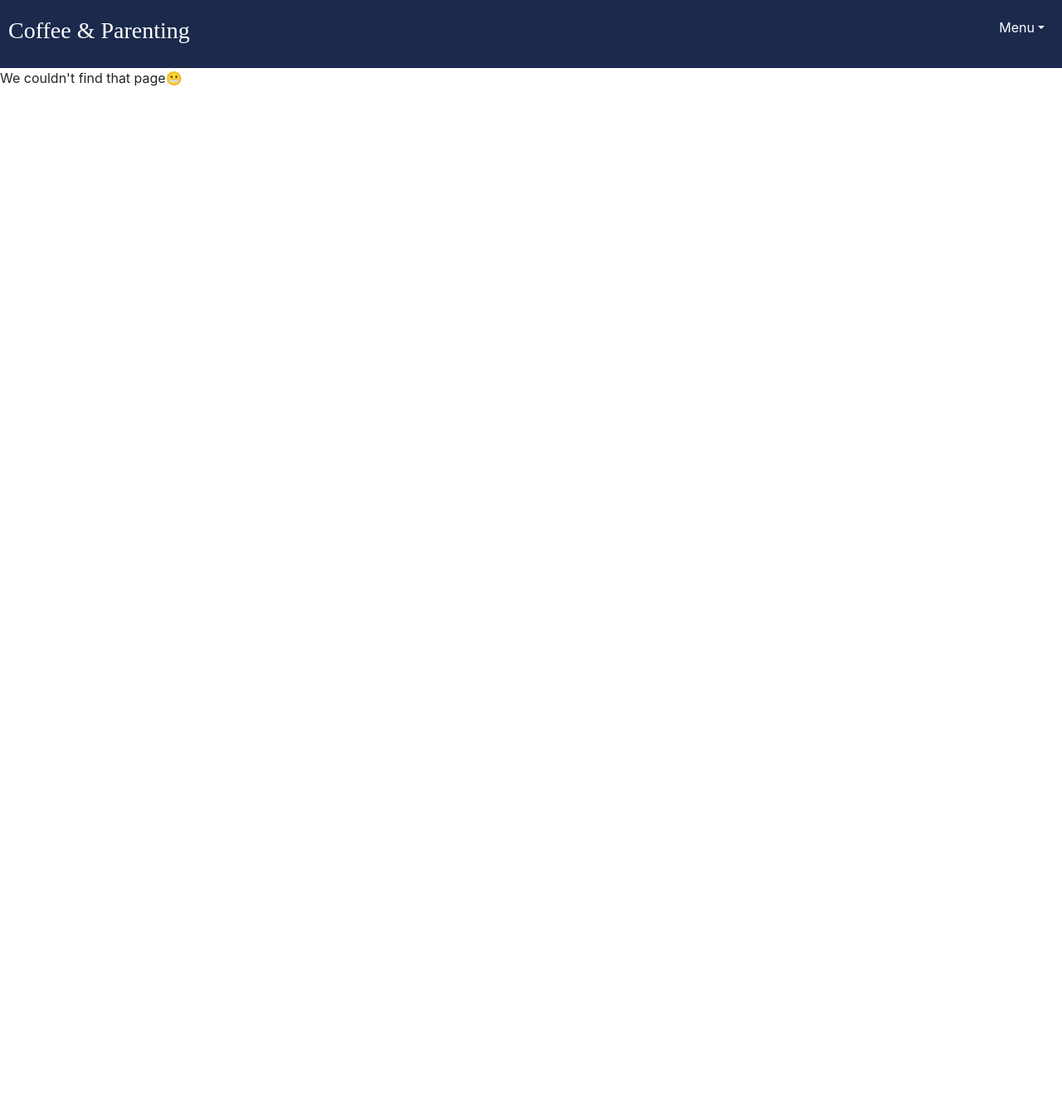
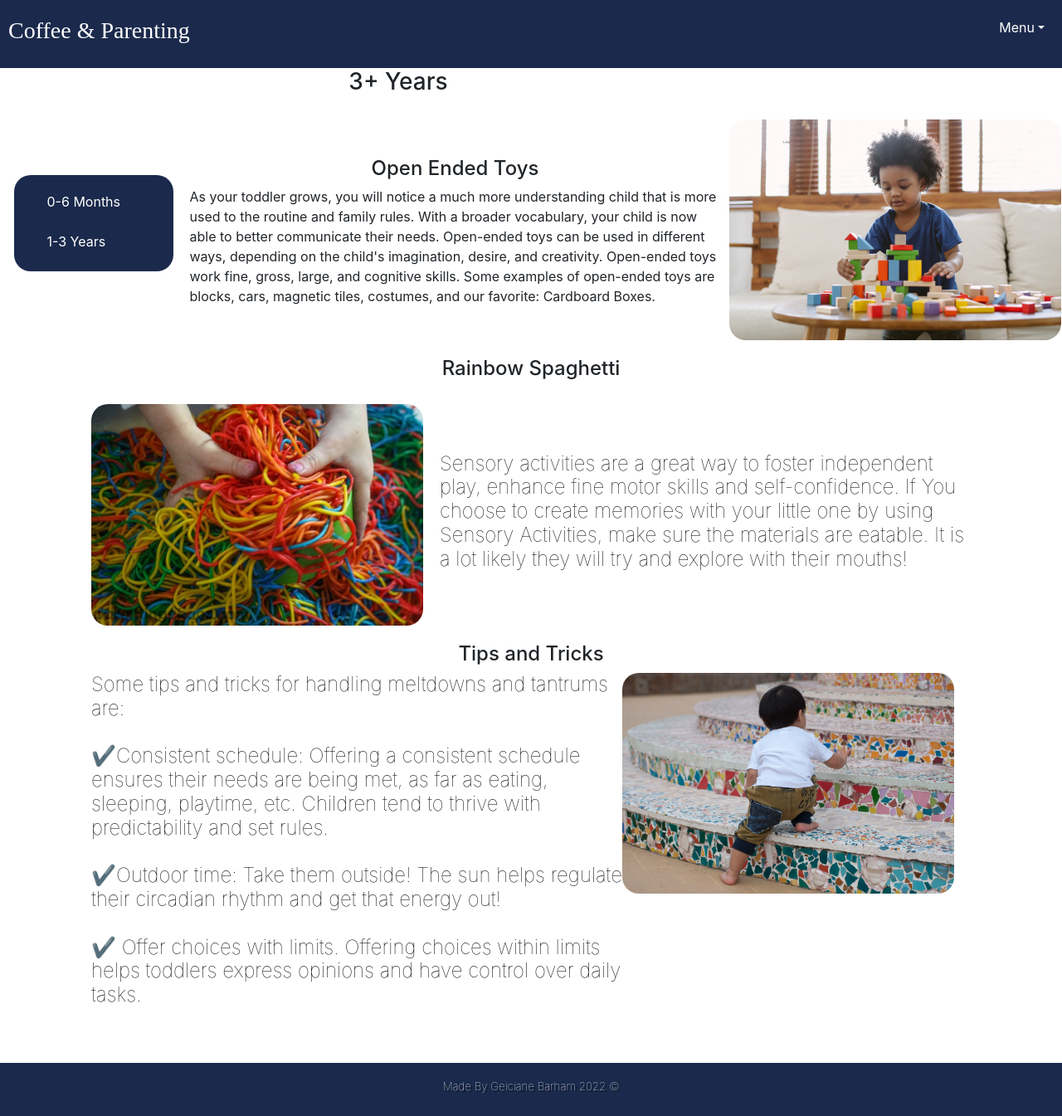
Before and after one commit to geicibarham/Coffee-Parenting, a React (Create React App) app in the folder client/: page /three in a window 1280 px wide. Shown: the whole page at 83% size. Before the commit the page ends 800 px from the top, so only its background shows below. Built offline with nearby package versions, Linux system fonts and the light colour scheme; a web font is replaced by a local one.

Commit message:
working on activitites componentes

```diff
--- a/client/src/App.js
+++ b/client/src/App.js
@@ -20,6 +20,7 @@ import SinglePost from "./components/single-post";
 import Activities from "./components/activities";
 import Sixmonths from "./components/activities/6months";
 import OneThree from "./components/activities/one-three";
+import Three from "./components/activities/3+";
 
 
 const httpLink = createHttpLink({
@@ -63,6 +64,7 @@ function App() {
             <Route path="/activities" element={<Activities />} />
             <Route path="/sixmonths" element={<Sixmonths />} />
             <Route path="/one-three" element={<OneThree />} />
+            <Route path="/three" element={<Three />} />
             <Route path="/join" element={<Join />} />
             <Route path="/login" element={<Login />} />
             <Route path="/main" element={<Main />} />
--- /dev/null
+++ b/client/src/components/activities/3+.js
@@ -0,0 +1,151 @@
+
+import css from './style.css'
+import Footer from '../footer'
+import { Link } from 'react-router-dom'
+import kid from '../../assets/images/child-walking.jpg'
+import toddler from '../../assets/images/toddler.jpg'
+import rainbow from '../../assets/images/rainbow.jpg'
+import block from '../../assets/images/blocks.jpg'
+
+function Three() {
+    return (
+
+
+        <>
+
+
+            <h3 style={{
+                textAlign: "center",
+                paddingBottom: "20px",
+                paddingBottom: "20px"
+            }}>3+ Years</h3>
+
+
+            <section id="six-month-container">
+
+
+                <div id="text-image">
+
+                    <ul style={{
+                        width: "15%", height: "fit-content",
+                        alignSelf: "center",
+                        marginRight: "20px"
+                    }} id="activity-list">
+
+
+                        <Link to="/sixmonths">0-6 Months</Link>  < br /> < br />
+                        <Link to="/one-three">1-3 Years</Link>  < br /> < br />
+
+
+
+                    </ul>
+
+
+                    < br />
+                    < br />
+                    <p style={{
+                        alignSelf: "center",
+                        width: "50%"
+                    }}>
+                        <h4 style={{
+                            textAlign: "center",
+                            paddingTop: "20px"
+                        }}>Open Ended Toys</h4>
+                        As your toddler grows, you will notice a much more understanding child that is more
+                        used to the routine and family rules.
+                        With a broader vocabulary, your child is now able to better communicate their needs.
+                        Open-ended toys can be used in different ways, depending on the child's imagination, desire,
+                        and creativity.
+                        Open-ended toys work fine, gross, large, and cognitive skills. Some examples of open-ended toys are
+                        blocks, cars, magnetic tiles, costumes, and our favorite: Cardboard Boxes.
+
+
+                    </p>
+                    < img style={{
+                        width: "400px",
+                        borderRadius: "20px",
+                        marginLeft: "10px"
+                    }}
+                        src={block} alt="kid playing with blocks" />
+                </div>
+
+
+
+                <h4 style={{
+                    textAlign: "center",
+                    paddingTop: "20px",
+                    paddingBottom: "20px"
+                }}>Rainbow Spaghetti</h4>
+                <div id="text-image">
+
+                    < img style={{
+                        width: "400px",
+                        borderRadius: "20px",
+                        marginRight: "20px"
+                    }}
+                        src={rainbow} alt="rainbow spaghetti" />
+                    <h4 style={{
+                        width: "50%",
+                        alignSelf: "center",
+                        color: "black",
+                        fontWeight: "lighter"
+                    }}>
+                        Sensory activities are a great way to foster independent play,
+                        enhance fine motor skills and self-confidence.
+                        If You choose to create memories with your little one by
+                        using Sensory Activities, make sure the materials
+                        are eatable. It is a lot likely they will try and explore with their mouths!
+                    </h4>
+
+                </div>
+
+                <h4 style={{
+                    textAlign: "center",
+                    paddingTop: "20px"
+                }}>Tips and Tricks</h4>
+                <div className='tips'>
+
+
+
+
+                    <h4 style={{
+
+                        width: "50%", alignSelf: "center",
+                        color: "black",
+                        fontWeight: "lighter"
+                    }}>
+                        Some tips and tricks for handling meltdowns and tantrums
+                        are: < br /> < br />
+                        ✔️Consistent schedule: Offering a consistent schedule
+                        ensures their needs are being met, as far as eating,
+                        sleeping, playtime, etc. Children tend to thrive with predictability
+                        and set rules.< br /> < br />
+                        ✔️Outdoor time: Take them outside! The sun helps
+                        regulate their circadian rhythm and get that energy out! < br />
+                        < br />
+
+                        ✔️ Offer choices with limits. Offering choices within limits
+                        helps toddlers express opinions and have control over daily tasks.
+
+                        < br />
+                        < br />
+
+
+                    </h4>
+                    <div>
+                        < img style={{
+                            width: "400px", borderRadius: "20px",
+                            marginRight: "20px",
+                            float: "right"
+                        }}
+                            src={toddler} alt="toddler climbing  stairs" />
+                    </div>
+
+                </div>
+            </section>
+            < Footer />
+        </>
+    )
+}
+
+export default Three;
--- a/client/src/components/activities/6months.js
+++ b/client/src/components/activities/6months.js
@@ -30,7 +30,7 @@ function Sixmonths() {
 
 
                     <Link to="/one-three">1-3 Years</Link>  < br /> < br />
-                    <Link to="/main">3+ Years</Link>  < br /> < br />
+                    <Link to="/three">3+ Years</Link>  < br /> < br />
 
 
 
--- a/client/src/components/activities/index.js
+++ b/client/src/components/activities/index.js
@@ -17,7 +17,7 @@ function Activities() {
 
                     <Link to="/sixmonths">0-6 Months</Link> < br /> < br />
                     <Link to="/one-three">1-3 Years</Link>  < br /> < br />
-                    <Link to="/main">3+ Years</Link>  < br /> < br />
+                    <Link to="/three">3+ Years</Link>  < br /> < br />
 
                 </ul>
 
--- a/client/src/components/activities/one-three.js
+++ b/client/src/components/activities/one-three.js
@@ -33,7 +33,7 @@ function OneThree() {
 
 
                         <Link to="/sixmonths">0-6 Months</Link>  < br /> < br />
-                        <Link to="/main">3+ Years</Link>  < br /> < br />
+                        <Link to="/three">3+ Years</Link>  < br /> < br />
 
 
 
@@ -72,17 +72,45 @@ function OneThree() {
                     }}
                         src={kid} alt="baby leading walk" />
                 </div>
+
+
+
+                <h4 style={{
+                    textAlign: "center",
+                    paddingTop: "20px",
+                    paddingBottom: "20px"
+                }}>Rainbow Spaghetti</h4>
+                <div id="text-image">
+
+                    < img style={{
+                        width: "400px",
+                        borderRadius: "20px",
+                        marginRight: "20px"
+                    }}
+                        src={rainbow} alt="rainbow spaghetti" />
+                    <h4 style={{
+                        width: "50%",
+                        alignSelf: "center",
+                        color: "black",
+                        fontWeight: "lighter"
+                    }}>
+                        Sensory activities are a great way to foster independent play,
+                        enhance fine motor skills and self-confidence.
+                        If You choose to create memories with your little one by
+                        using Sensory Activities, make sure the materials
+                        are eatable. It is a lot likely they will try and explore with their mouths!
+                    </h4>
+
+                </div>
+
                 <h4 style={{
                         textAlign: "center",
                         paddingTop: "20px"
                     }}>Tips and Tricks</h4>
-                <div id="image">
+                <div className='tips'>
 
-                    < img style={{
-                        width: "400px", borderRadius: "20px",
-                        marginRight: "20px"
-                    }}
-                        src={toddler} alt="toddler climbing  stairs" />
+
+
 
                         <h4 style={{
 
@@ -103,36 +131,20 @@ function OneThree() {
                             ✔️ Offer choices with limits. Offering choices within limits
                             helps toddlers express opinions and have control over daily tasks.
 
+                            < br />
+                            < br />
 
 
                         </h4>
+                        <div>
+                            < img style={{
+                                width: "400px", borderRadius: "20px",
+                                marginRight: "20px",
+                                float:"right"
+                            }}
+                                src={toddler} alt="toddler climbing  stairs" />
                             </div>
 
-
-                <h4 style={{
-                    textAlign: "center",
-                    paddingTop: "20px",
-                    paddingBottom: "20px"
-                }}>Rainbow Spaghetti</h4>
-                <div id="text-image">
-                    <h4 style={{
-                        width: "50%",
-                        alignSelf: "center",
-                        color: "black",
-                        fontWeight: "lighter"
-                    }}>
-                        Sensory activities are a great way to foster independent play,
-                        enhance fine motor skills and self-confidence.
-                        If You choose to create memories with your little one by
-                        using Sensory Activities, make sure the materials
-                        are eatable. It is a lot likely they will try and explore with their mouths!
-                    </h4>
-                    < img style={{
-                        width: "400px",
-                        borderRadius: "20px",
-                        marginLeft: "20px"
-                    }}
-                        src={rainbow} alt="rainbow spaghetti" />
                 </div>
             </section>
             < Footer />
--- a/client/src/components/activities/style.css
+++ b/client/src/components/activities/style.css
@@ -47,3 +47,12 @@ li:hover {
     background-color: none !important;
     color: none
 }
+
+.tips{
+
+    display: flex;
+    flex-wrap: wrap;
+    justify-content: center;
+
+
+}
```
Also changed, not shown: client/src/assets/images/blocks.jpg (added). Lines whose indentation alone changed are shown as unchanged.
